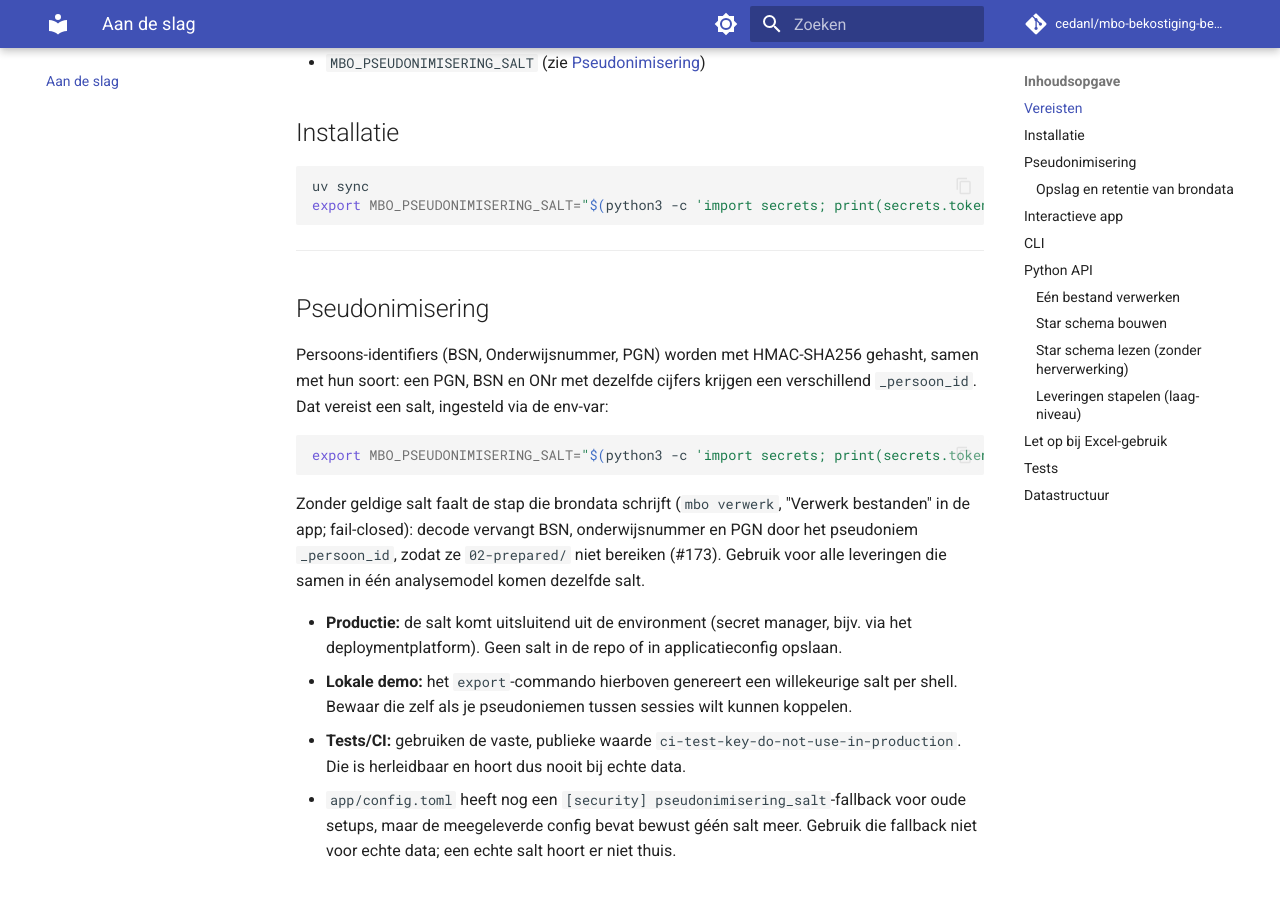
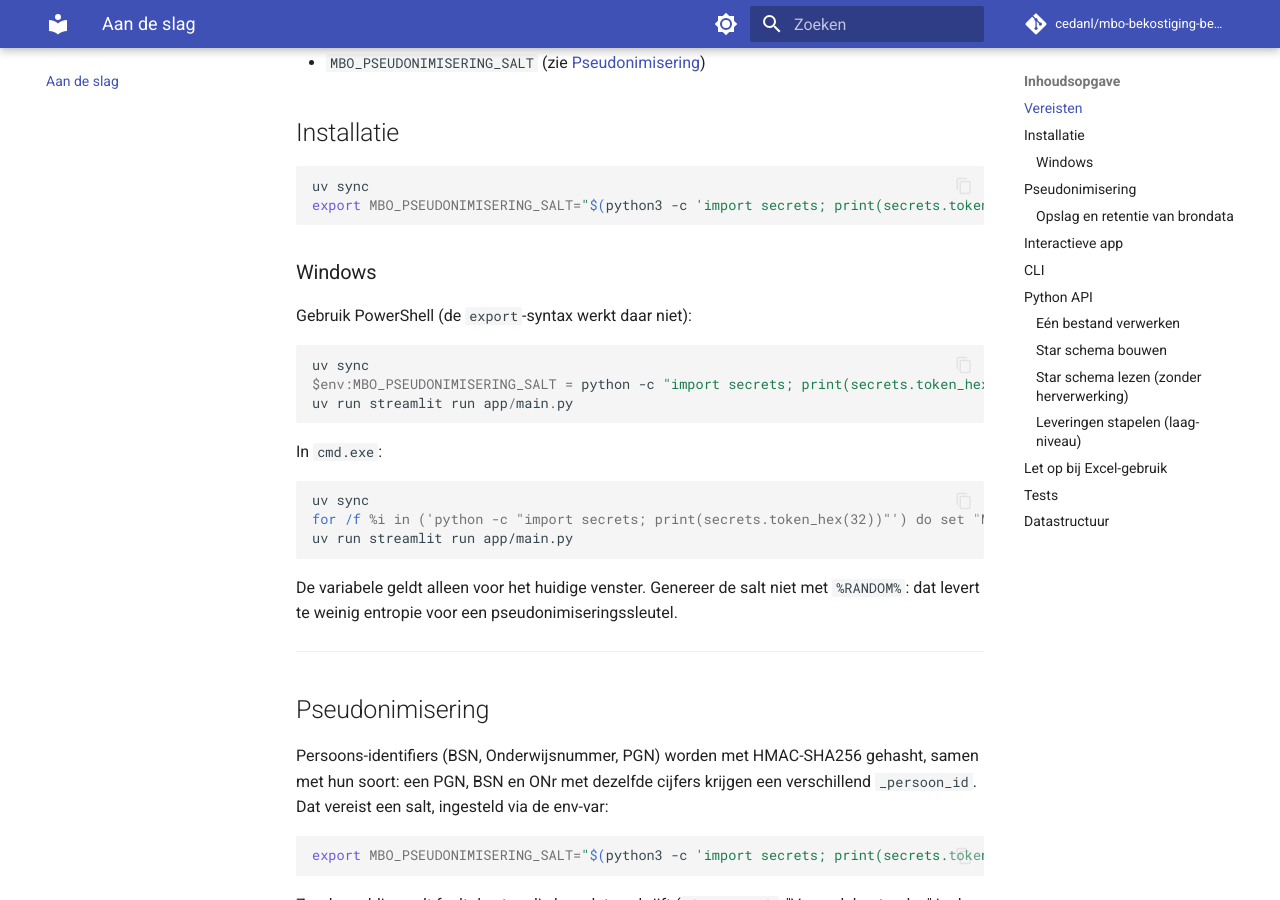
Before and after one commit to cedanl/mbo-bekostiging-bestanden, an MkDocs documentation site: the page built from docs/aan-de-slag.md, in a window 1280 px wide and 900 px high, scrolled down 296 px. Built offline with MkDocs 1.6.1 and Material for MkDocs 9.7.7, drawn with Linux system fonts in a browser that asks for light colours; comment, search, counter and statistics services are not loaded.

Commit message:
docs(#437): Windows-instructies voor installatie en salt (#439)
Entire-Checkpoint: 01M3YA99V71F7AWWQW0Y7K4M7V

Co-authored-by: Tomer Iwan <t.iwan@mail.com>
Co-authored-by: Claude Sonnet 5.5 <noreply@anthropic.com>

````diff
--- a/docs/aan-de-slag.md
+++ b/docs/aan-de-slag.md
@@ -12,6 +12,27 @@
 uv sync
 export MBO_PSEUDONIMISERING_SALT="$(python3 -c 'import secrets; print(secrets.token_hex(32))')"
 ```
+
+### Windows
+
+Gebruik PowerShell (de `export`-syntax werkt daar niet):
+
+```powershell
+uv sync
+$env:MBO_PSEUDONIMISERING_SALT = python -c "import secrets; print(secrets.token_hex(32))"
+uv run streamlit run app/main.py
+```
+
+In `cmd.exe`:
+
+```bat
+uv sync
+for /f %i in ('python -c "import secrets; print(secrets.token_hex(32))"') do set "MBO_PSEUDONIMISERING_SALT=%i"
+uv run streamlit run app/main.py
+```
+
+De variabele geldt alleen voor het huidige venster. Genereer de salt niet met
+`%RANDOM%`: dat levert te weinig entropie voor een pseudonimiseringssleutel.
 
 ---
 
````
Also changed, not shown: README.md (+2 -0 lines).
